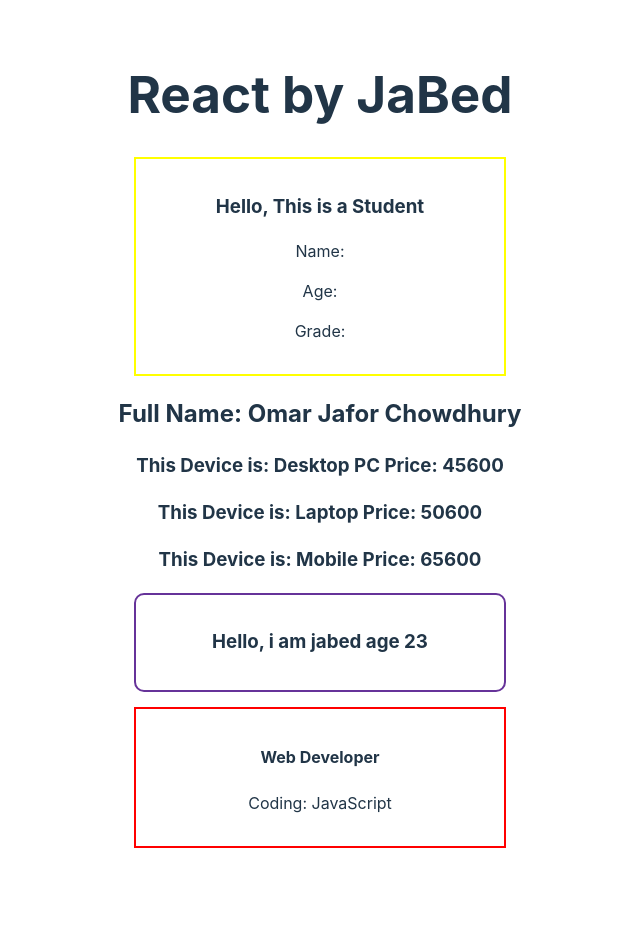
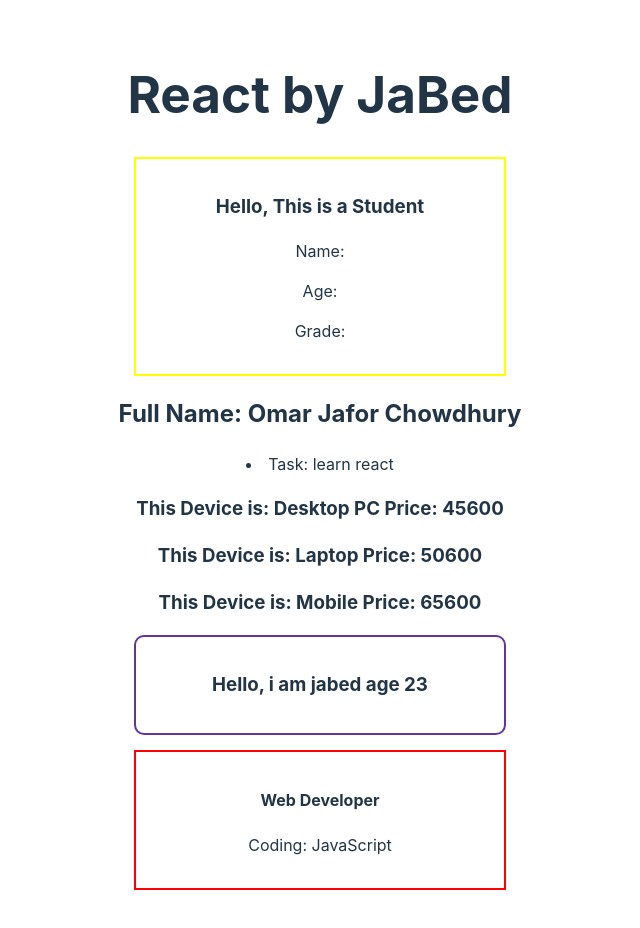
Before and after one commit to omarjafor/My-First-React, a React (Vite) app: page / in a window 1280 px wide. Shown: the top 928 px of the page, without its empty margins (320-960 px from the left). Before the commit the page ends 895 px from the top, so only its background shows below. Built offline with nearby package versions, Linux system fonts and the light colour scheme.

Commit message:
props condition

```diff
--- a/src/pages/Home.jsx
+++ b/src/pages/Home.jsx
@@ -3,13 +3,13 @@ const name = 'Omar Jafor Chowdhury'
 function Home(){
     return <div>
         <h2>Full Name: {name} </h2>
-        <Todo/>
+        <Todo task='learn react' />
     </div>
 }
 
-function Todo(){
+function Todo({task}){
     return <div>
-
+        <li>Task: {task}</li>
     </div>
 }
 
```
